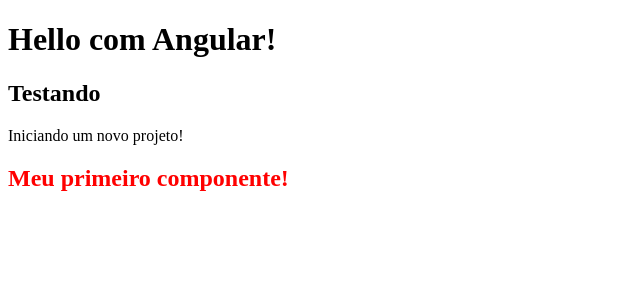
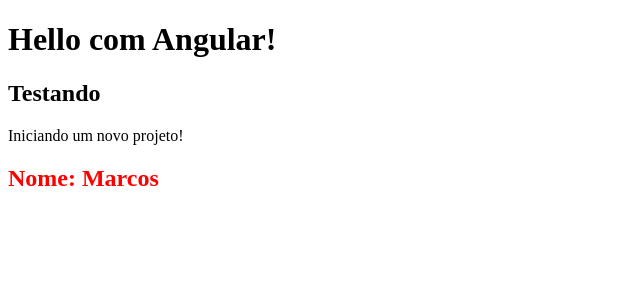
Before and after one commit to MarcosAdaSilva/curso, an Angular app: page / in a window 1280 px wide. Shown: the top 300 px of the page, without its empty margins (0-640 px from the left). Built offline with nearby package versions, Linux system fonts and the light colour scheme.

Commit message:
Fixando conhecimento

```diff
--- a/src/app/components/first-component/first-component.component.html
+++ b/src/app/components/first-component/first-component.component.html
@@ -1 +1 @@
-<h2>Meu primeiro componente!</h2>
+<h2>Nome: {{ name }}</h2>
--- a/src/app/components/first-component/first-component.component.ts
+++ b/src/app/components/first-component/first-component.component.ts
@@ -3,13 +3,12 @@
 @Component({
   selector: 'app-first-component',
   templateUrl: './first-component.component.html',
-  styleUrls: ['./first-component.component.css']
+  styleUrls: ['./first-component.component.css'],
 })
 export class FirstComponentComponent implements OnInit {
+  name: string = 'Marcos';
 
-  constructor() { }
+  constructor() {}
 
-  ngOnInit(): void {
-  }
-
+  ngOnInit(): void {}
 }
```
